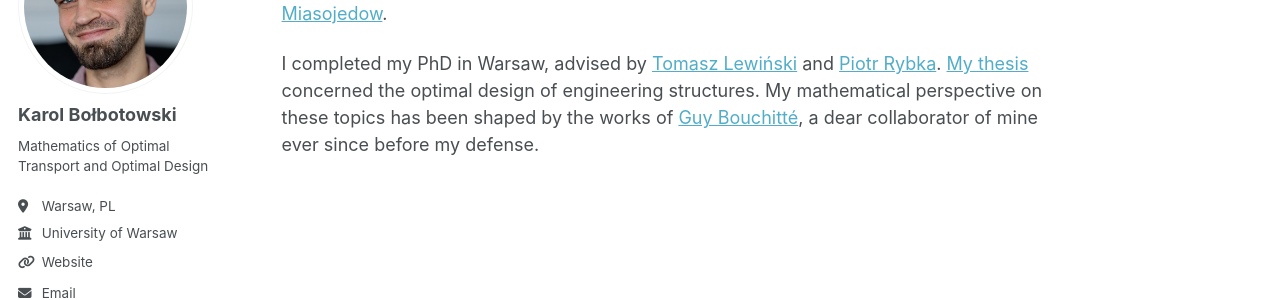
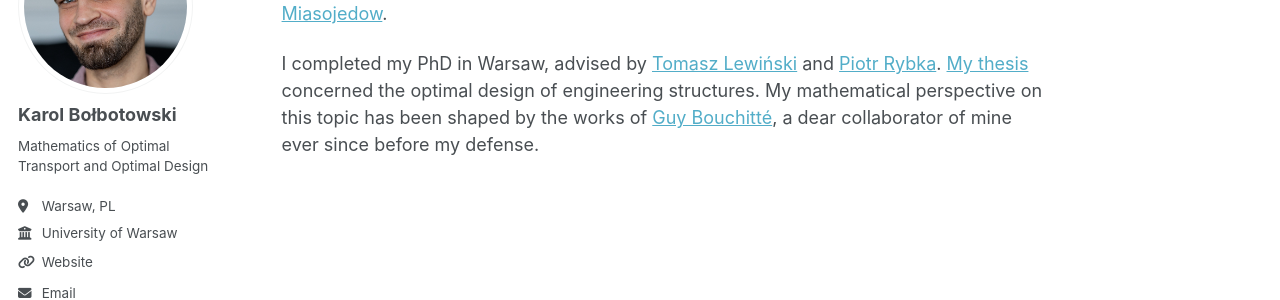
Before and after one commit to kbolbotowski/kbolbotowski.github.io, a Jekyll site: the page built from _pages/aboutme.md, in a window 1280 px wide. Shown: the part 182-482 px from the top of the page. Built offline with Jekyll 4.4.1, drawn with Linux system fonts in a browser that asks for light colours; a style sheet for code colours, icons or effects is not loaded.

Commit message:
Update aboutme.md

```diff
--- a/_pages/aboutme.md
+++ b/_pages/aboutme.md
@@ -5,4 +5,4 @@ author_profile: true
 
 I am a mathematician at the <a href="https://www.mimuw.edu.pl/en/" target="_blank" rel="noopener noreferrer">Faculty of Mathematics, Informatics and Mechanics</a> of the University of Warsaw. Starting from October 2026 I will hold there the position of Samuel Eilenberg Assistant Professor. Currently, I am a postdoc in a research project led by <a href="https://www.mimuw.edu.pl/~bmia/" target="_blank" rel="noopener noreferrer">Błażej Miasojedow</a>.
 
-I completed my PhD in Warsaw, advised by <a href="https://www.il.pw.edu.pl/en/member/lewinski-tomasz-en/" target="_blank" rel="noopener noreferrer">Tomasz Lewiński</a> and <a href="https://www.mimuw.edu.pl/~rybka/index.html" target="_blank" rel="noopener noreferrer">Piotr Rybka</a>. <a href="https://theses.hal.science/tel-05609664v1" target="_blank" rel="noopener noreferrer">My thesis</a> concerned the optimal design of engineering structures. My mathematical perspective on these topics has been shaped by the works of <a href="https://sites.google.com/site/gbouchitte/" target="_blank" rel="noopener noreferrer">Guy Bouchitté</a>, a dear collaborator of mine ever since before my defense.
+I completed my PhD in Warsaw, advised by <a href="https://www.il.pw.edu.pl/en/member/lewinski-tomasz-en/" target="_blank" rel="noopener noreferrer">Tomasz Lewiński</a> and <a href="https://www.mimuw.edu.pl/~rybka/index.html" target="_blank" rel="noopener noreferrer">Piotr Rybka</a>. <a href="https://theses.hal.science/tel-05609664v1" target="_blank" rel="noopener noreferrer">My thesis</a> concerned the optimal design of engineering structures. My mathematical perspective on this topic has been shaped by the works of <a href="https://sites.google.com/site/gbouchitte/" target="_blank" rel="noopener noreferrer">Guy Bouchitté</a>, a dear collaborator of mine ever since before my defense.
```
